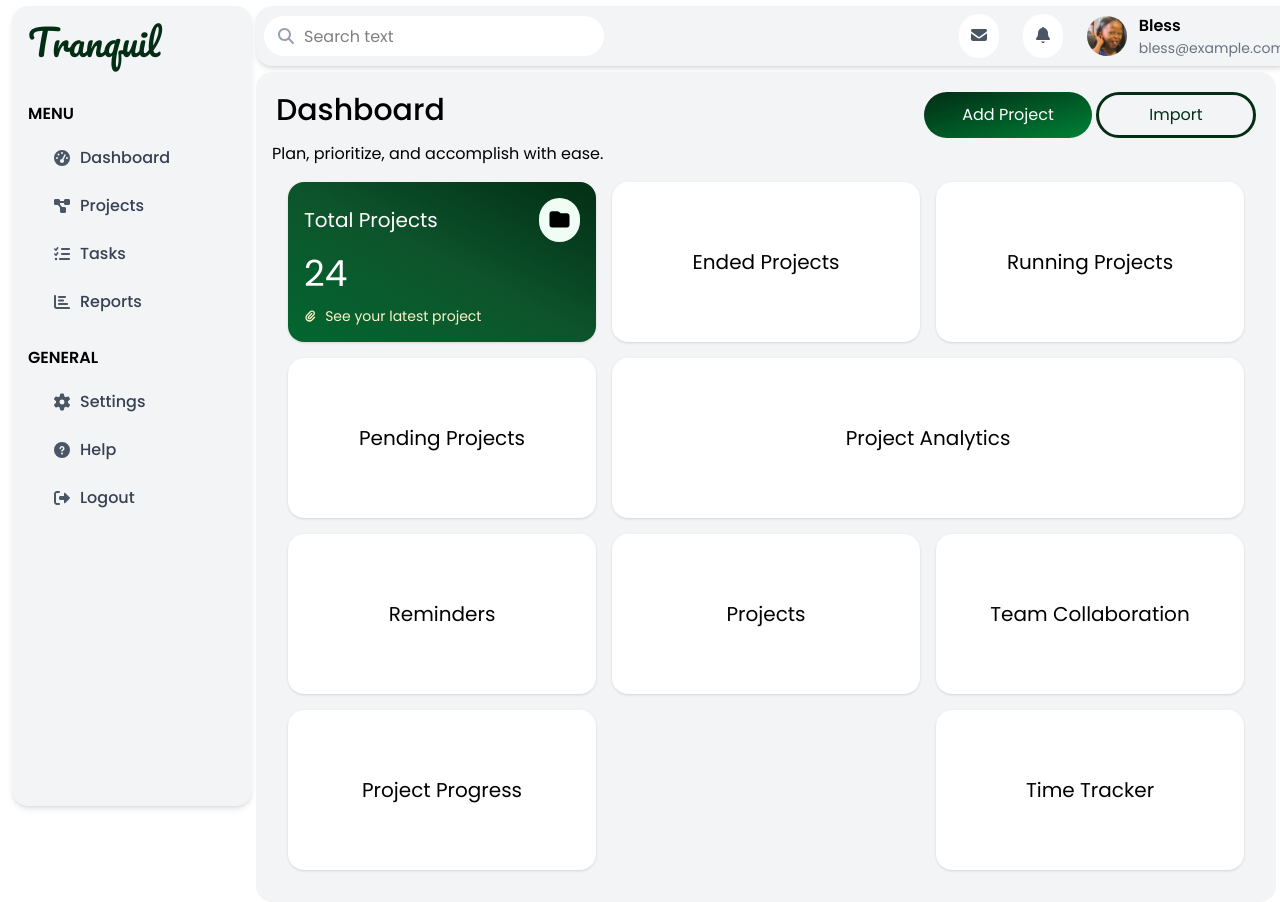
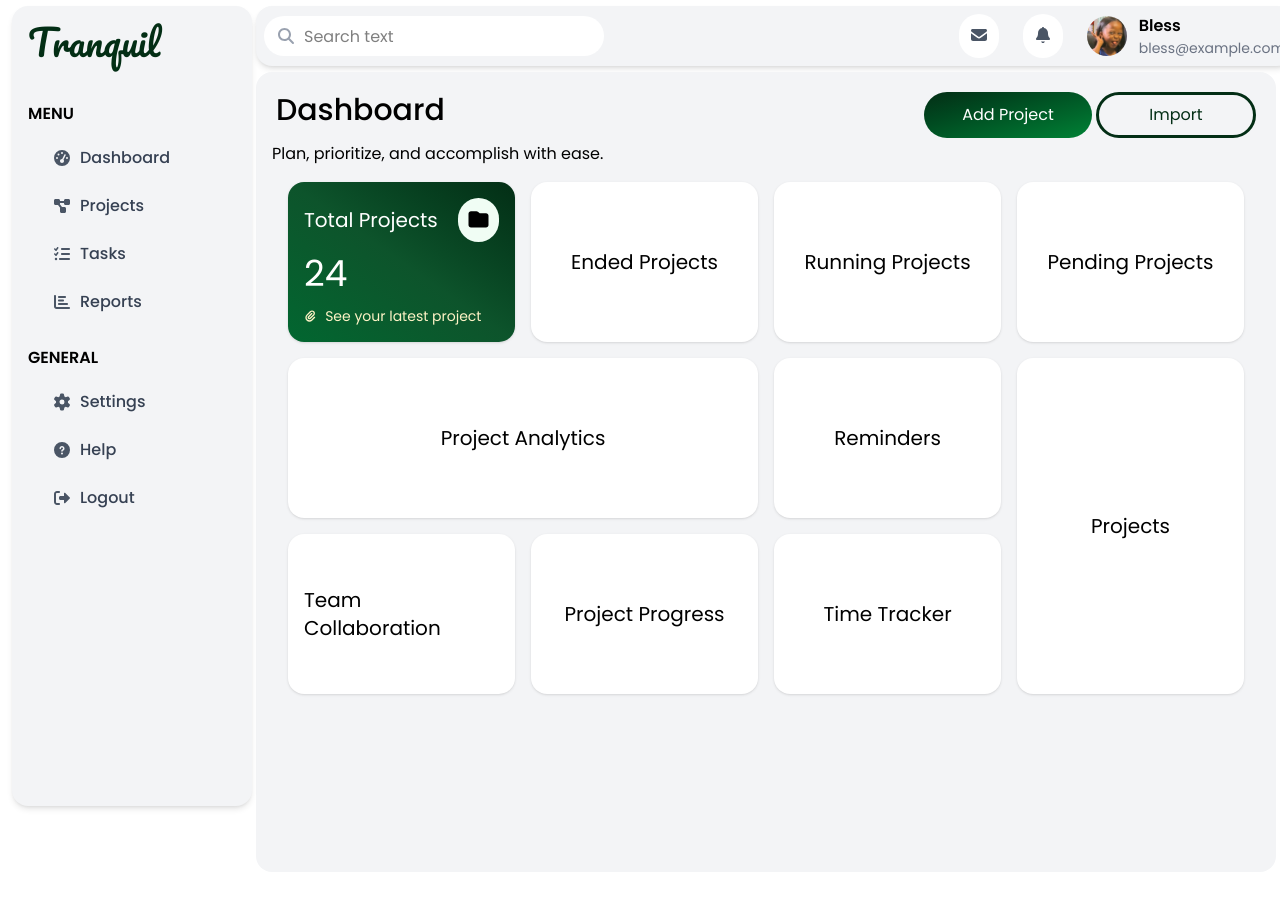
Before and after one commit to Blxss-T/Progress-Tracking-System-frontend, a React (Vite) app: page / in a window 1280 px wide. After the commit the page ends 872 px from the top, so only its background shows below. Built offline with nearby package versions, Linux system fonts and the light colour scheme; a web font is replaced by a local one.

Commit message:
Initial commmit

```diff
--- a/src/components/Dashboard.jsx
+++ b/src/components/Dashboard.jsx
@@ -27,7 +27,7 @@ function Dashboard() {
 
       {/* Dashboard Grid Section */}
 <div className="p-4 bg-gray-100">
-  <div className="grid grid-cols-1 sm:grid-cols-2 lg:grid-cols-3 gap-4 w-full max-w-full text-xl">
+  <div className="grid grid-cols-1 sm:grid-cols-2 lg:grid-cols-4 gap-4 w-full max-w-full text-xl">
 
     {/* Total Projects Card */}
     <div className="bg-gradient-to-bl from-green-950 via-green-900 to-green-800
@@ -57,13 +57,13 @@ function Dashboard() {
     </div>
 
     {/* Middle Row */}
-    <div className="col-span-2 bg-white rounded-2xl shadow p-4 h-40 flex items-center justify-center">
+    <div className=" col-span-2 bg-white rounded-2xl shadow p-4 h-40 flex items-center justify-center">
       Project Analytics
     </div>
     <div className="bg-white rounded-2xl shadow p-4 h-40 flex items-center justify-center">
       Reminders
     </div>
-    <div className="bg-white row-span-2 rounded-2xl shadow p-4 h-40 flex items-center justify-center">
+    <div className="bg-white row-span-2 rounded-2xl shadow p-4  flex items-center justify-center">
       Projects
     </div>
 
```
